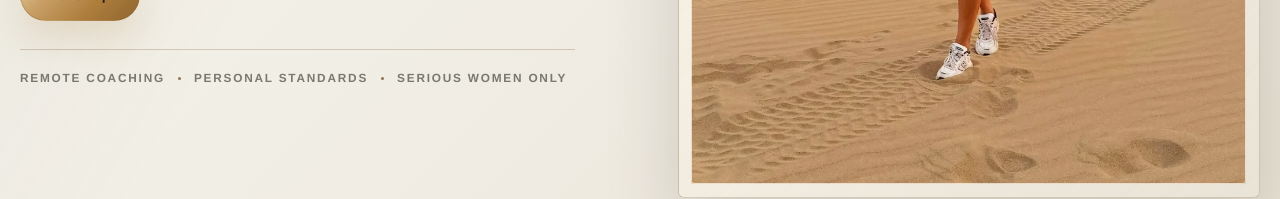
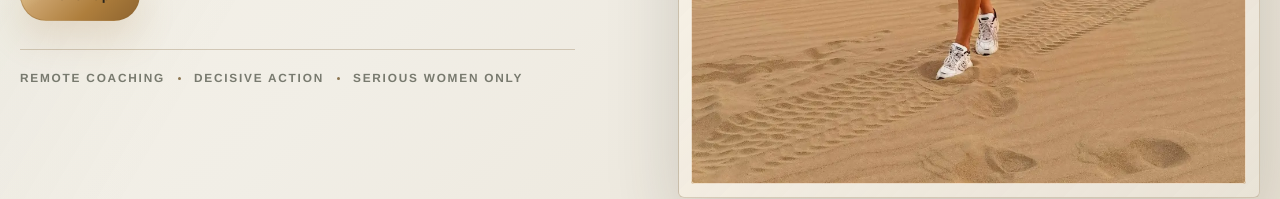
Before and after one commit to TimmyTululu/pernille-performance, a React (Vite) app: page / in a window 1280 px wide. Shown: the part 747-946 px from the top of the page. Built offline with nearby package versions, Linux system fonts and the light colour scheme.

Commit message:
Update Pernille hero microcopy

```diff
--- a/src/main.tsx
+++ b/src/main.tsx
@@ -154,9 +154,9 @@ function App() {
               </a>
             </div>
             <p className="hero-microcopy hero-reveal">
-              <span>Remote coaching</span>
-              <span>Personal standards</span>
-              <span>Serious women only</span>
+              <span>REMOTE COACHING</span>
+              <span>DECISIVE ACTION</span>
+              <span>SERIOUS WOMEN ONLY</span>
             </p>
           </div>
           <figure className="hero-media hero-reveal">
```
